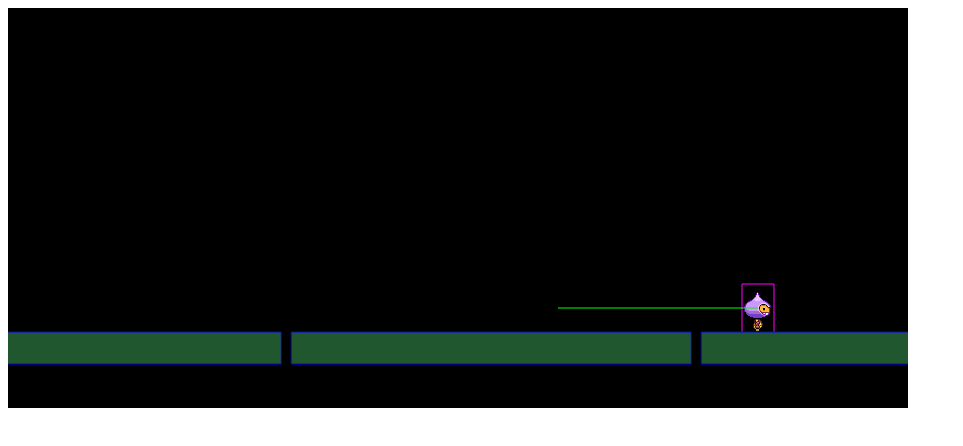
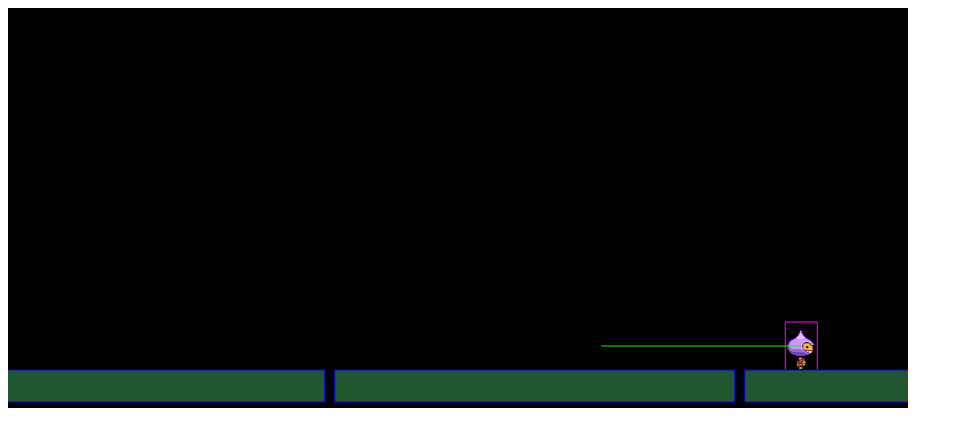
Before and after one commit to tatanyn/undone, a website: page index.html in a window 1280 px wide. Shown: the whole page, without its empty margins (0-963 px from the left). Drawn offline with Linux system fonts and the light colour scheme.

Commit message:
Fix camera movement
Camera stays on the ground unless dude gets too high.

Also fixed jumping by not setting Y velocity to 0 on update.

```diff
--- a/index.html
+++ b/index.html
@@ -26,7 +26,7 @@
           }
       };
       let game = new Phaser.Game(config);
-      let cursor
+      let cursor = null;
       function preload ()
       {
         this.load.image('ground', 'assets/platform.png');
@@ -50,9 +50,8 @@
           });
 
           //dude.setCollideWorldBounds(true);
+          this.cameras.main.setZoom(1);
 
-          this.cameras.main.startFollow(dude, true, 1, .1,300,100);
-          this.cameras.main.setZoom(1);
 
           //
           ground = this.physics.add.staticGroup({
@@ -84,18 +83,26 @@
           this.physics.add.collider(dude, ground);
 
           cursor = this.input.keyboard.createCursorKeys();
-          //
 
         }
 
         function update ()
         {
-          dude.setVelocityX(-400).setVelocityY(0);
+          // We always run toward negative x!
+          dude.setVelocityX(-400);
           dude.anims.play('run', true);
           if (cursor.up.isDown)
           {
-              dude.setVelocityY(-330);
+              // jumping gives us instant -y velo
+              dude.setVelocityY(-1000);
           }
+
+          // Always follow dude's x coordinate
+          this.cameras.main.scrollX = dude.x-800;
+          // Stay at ground level unless dude is within 50px
+          // of the top, then follow him.
+          this.cameras.main.scrollY = Math.min(0, dude.y-50);
+
 }
 
     </script>
```
